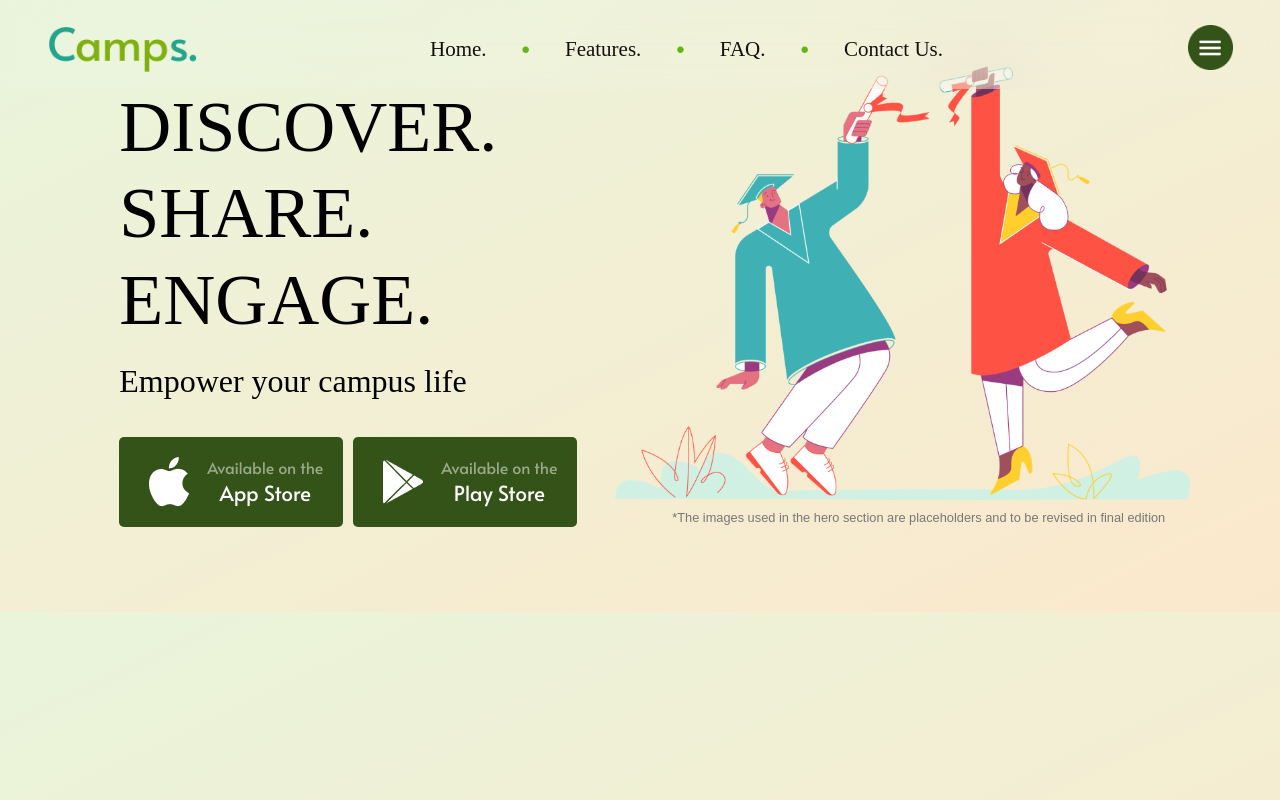
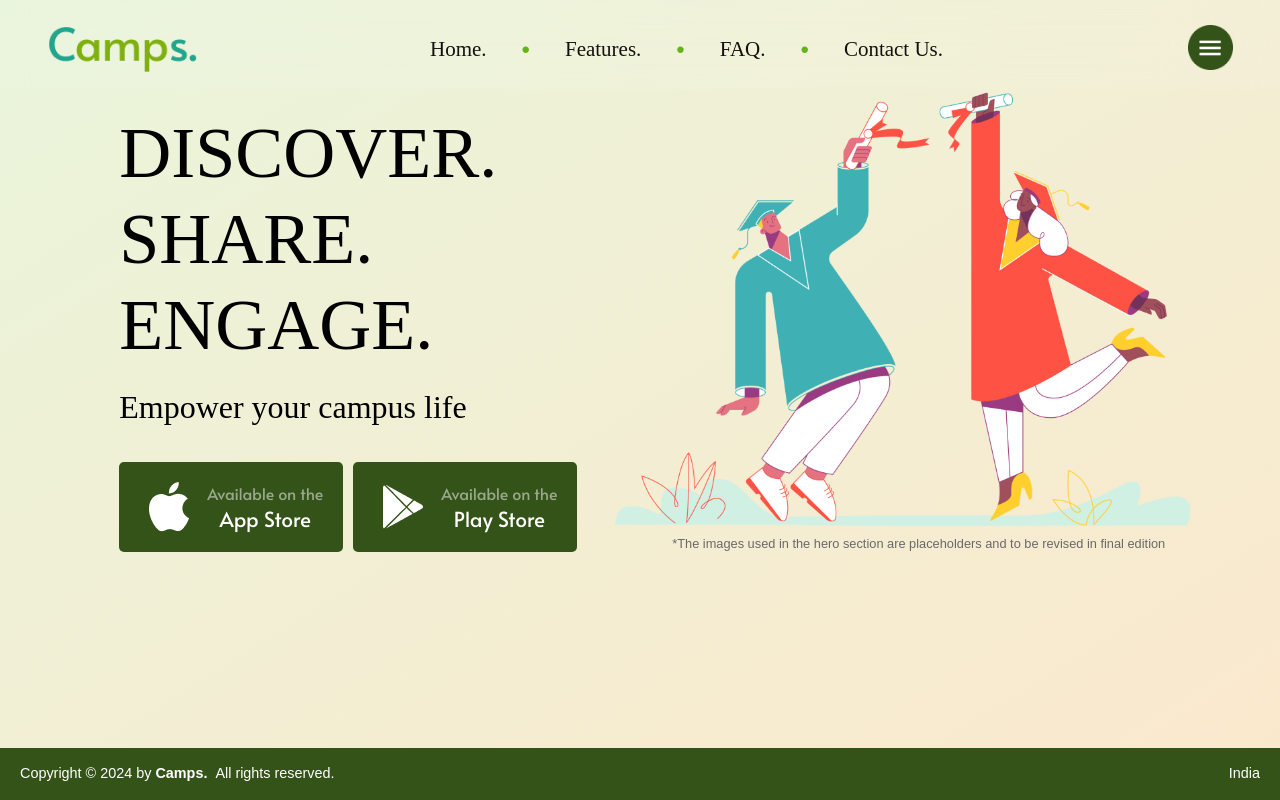
Before and after one commit to camps-network/LandingPage, a plain HTML site: page index.html in a window 1280 px wide. Drawn offline with Linux system fonts and the light colour scheme; a web font is replaced by a local one.

Commit message:
Initialize Repo

```diff
--- a/index.html
+++ b/index.html
@@ -48,5 +48,8 @@
             </p>
         </div>
     </section>
+    <footer class="footer">
+        <p>Copyright © 2024 by<strong>&nbsp;Camps.</strong>&nbsp;&nbsp;All rights reserved. <span class="country">India</span></p>
+    </footer>
 </body>
 </html>
--- a/style.css
+++ b/style.css
@@ -8,10 +8,13 @@
     box-sizing: border-box;
 }
 
+
 body {
     font-family: 'Arial', sans-serif;
     background: linear-gradient(to bottom right, #e9f5db, #fbe8cc);
-    height: 100%;
+    min-height: 100vh; /* Ensure body covers full viewport */
+    display: flex;
+    flex-direction: column;
 }
 
 /* Navbar */
@@ -83,7 +86,7 @@ body {
     align-items: center;
     justify-content: space-between;
     padding: 20px;
-    padding-top: 3%;
+    padding-top: 5%;
 }
 
 .hero-text {
@@ -163,7 +166,7 @@ body {
 
 .footer-text {
     font-size: 0.8rem;
-    color: #777;
+    color: #696969;
     text-align: center;
     transform: translateY(-450%);
 }
@@ -188,10 +191,31 @@ body {
         max-width: 100%;
     }
 
-    .menu-icon {
-        display: block;
-        font-size: 1.5rem;
-        color: #333;
-        cursor: pointer;
-    }
 }
+.menu-icon{
+    cursor: pointer;
+}
+
+.footer {
+    background-color: #345318;
+    color: #fff;
+    padding: 15px 20px;
+    font-size: 0.9rem;
+    position: relative;
+    bottom: 0;
+    width: 100%;
+    margin-top: auto; /* Push footer to the bottom */
+}
+
+.footer p {
+    margin: 0;
+    line-height: 1.5;
+}
+
+
+.footer .country {
+    display: flex;
+    flex-direction: column;
+    float: right;
+    text-align: right;
+}
```
